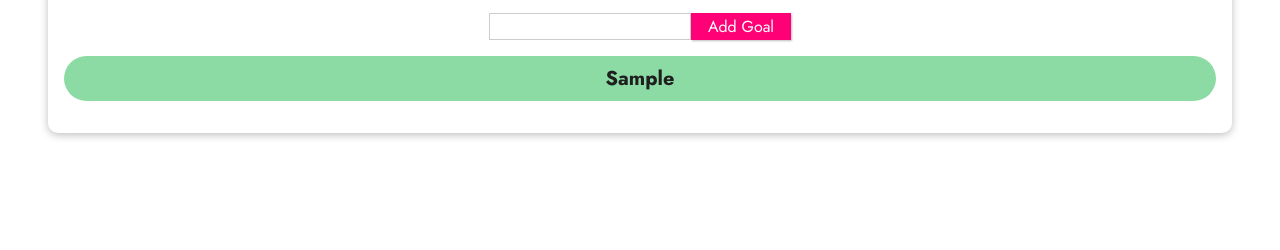
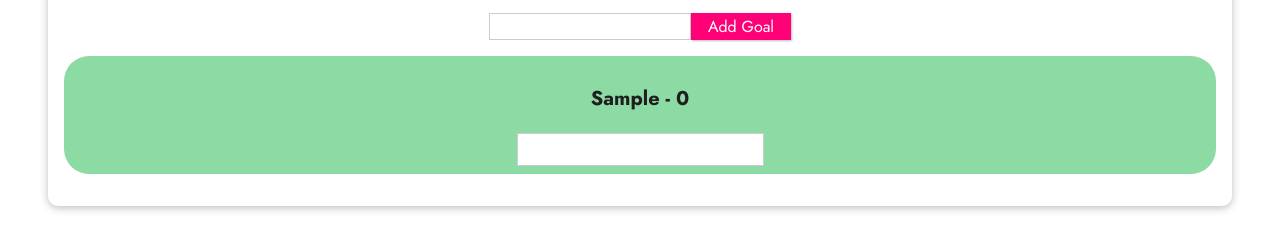
Before and after one commit to jerome-shiftleft/vue-basics, a plain HTML site: page index.html in a window 1280 px wide. Both pictures are taken after typing "Sample" into the empty fields and a click on the button "Add Goal". Shown: the part 286-536 px from the top of the page. Drawn offline with nearby package versions, Linux system fonts and the light colour scheme.

Commit message:
progress

```diff
--- a/index.html
+++ b/index.html
@@ -25,7 +25,14 @@
         <li>Goal</li>
       </ul>
       <ul v-else>
-        <li v-for="(goal, index) in goals" :key="index" @click="removeGoal(index)">{{ goal }}</li>
+        <li
+          v-for="(goal, index) in goals"
+          :key="goal"
+          @click="removeGoal(index)"
+        >
+          <p>{{ goal }} - {{ index }}</p>
+          <input type="text" @click.stop>
+        </li>
       </ul>
     </section>
 
```
